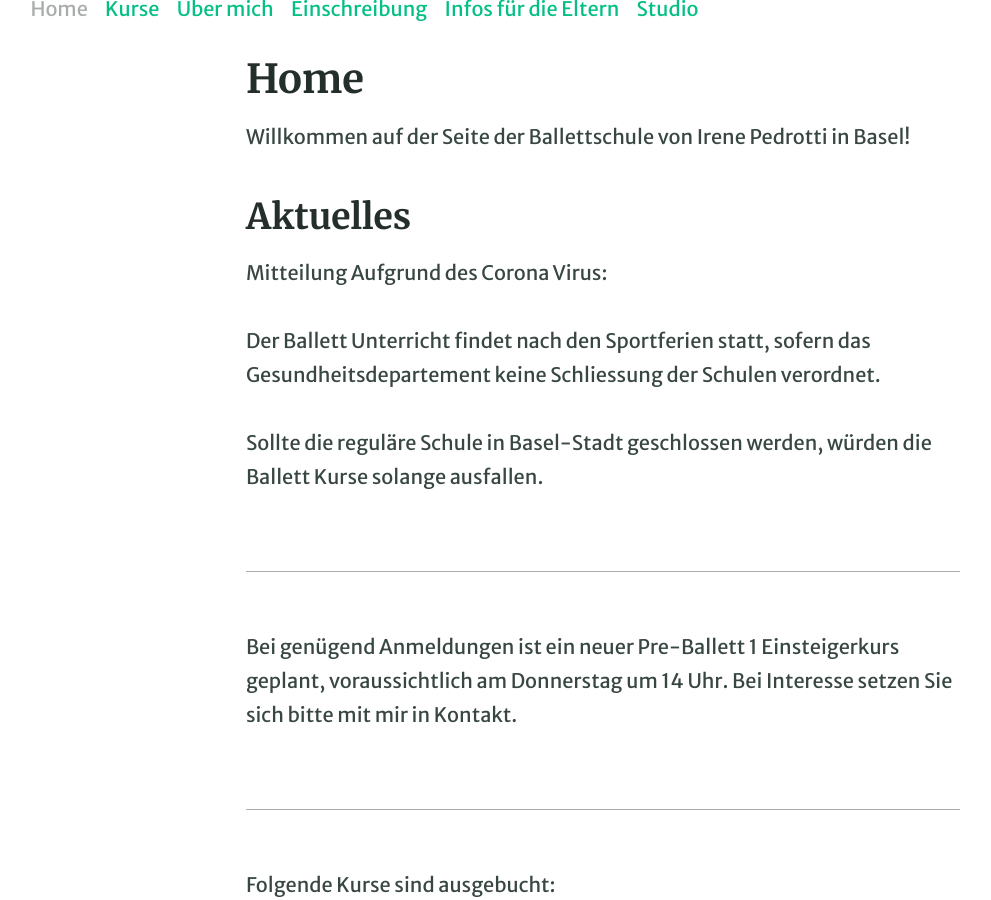
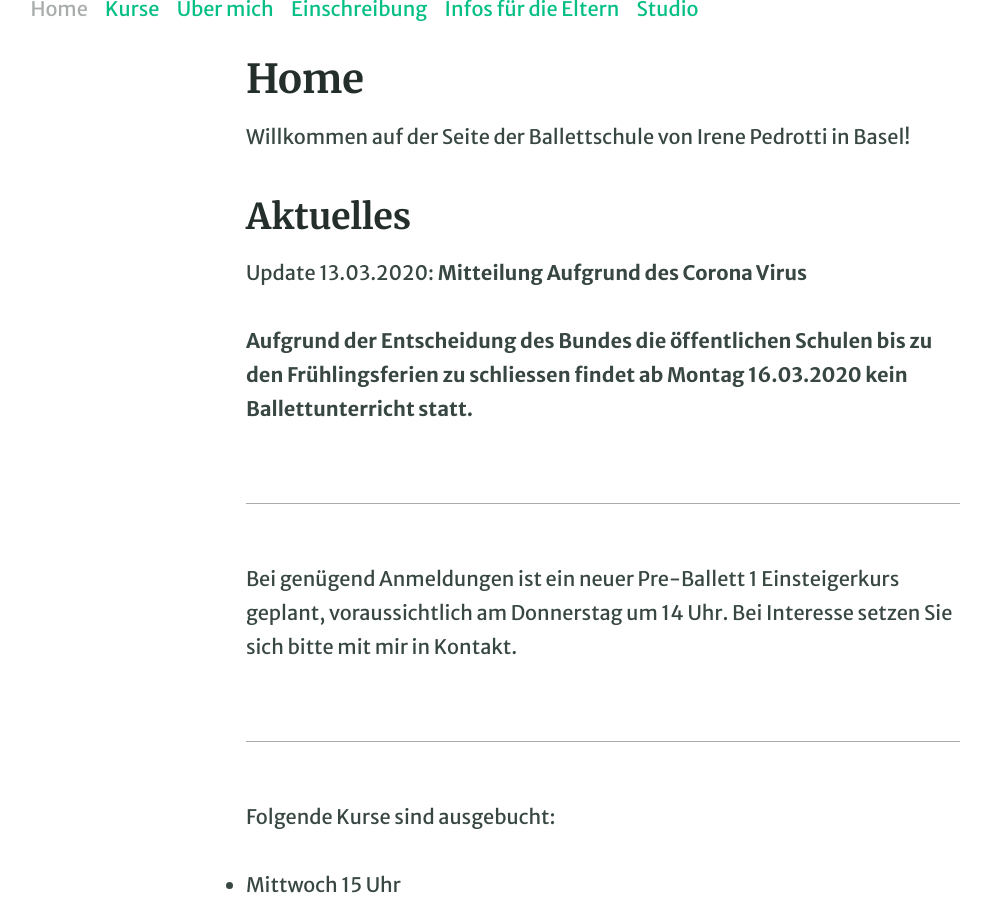
Before and after one commit to irenepedrotti/irenepedrotti.github.io, a Jekyll site: the page built from pages/index.md, in a window 1280 px wide and 900 px high, scrolled down 340 px. Shown: the whole window, without its empty margins (37-1028 px from the left). Built offline with Jekyll 4.4.1, drawn with Linux system fonts in a browser that asks for light colours.

Commit message:
Corona Update 13.03.20

```diff
--- a/pages/index.md
+++ b/pages/index.md
@@ -7,11 +7,11 @@ permalink: /
 Willkommen auf der Seite der Ballettschule von Irene Pedrotti in Basel!
 
 ## Aktuelles
-Mitteilung Aufgrund des Corona Virus:
+Update 13.03.2020: **Mitteilung Aufgrund des Corona Virus**
 
-Der Ballett Unterricht findet nach den Sportferien statt, sofern das Gesundheitsdepartement keine Schliessung der Schulen verordnet.
+**Aufgrund der Entscheidung des Bundes die öffentlichen Schulen bis zu den Frühlingsferien zu schliessen findet ab Montag 16.03.2020 kein Ballettunterricht statt.**
 
-Sollte die reguläre Schule in Basel-Stadt geschlossen werden, würden die Ballett Kurse solange ausfallen.
+
 
 ---
 
```
